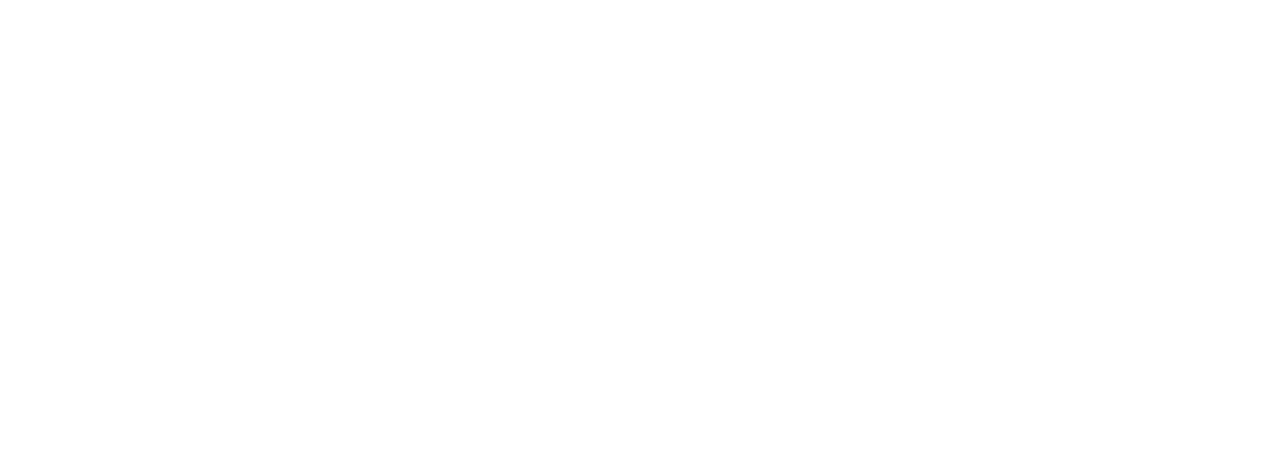
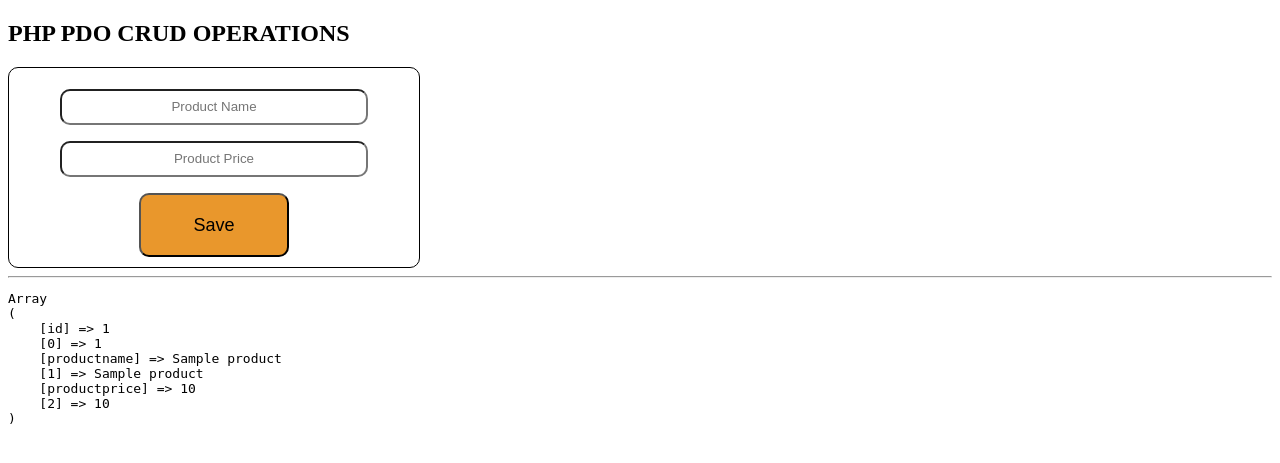
Before and after one commit to SudiDav/PHP-PDO-CRUD, a PHP site: page / in a window 1280 px wide. Before the commit the part shown is empty. Shown: the top 463 px of the page. Run offline with PHP 8.4, Linux system fonts and the light colour scheme; tables that the repository leaves empty or names only in its code hold one stand-in row (values such as "Sample post").

Commit message:
Modified the css file

```diff
--- /dev/null
+++ b/dbconnect.php
@@ -0,0 +1,4 @@
+<?php
+    $pdo = new PDO('mysql:host=localhost;dbname=crud_db','root','');
+    //echo 'Connection was Succefully!';
+?>
--- a/index.php
+++ b/index.php
@@ -1,11 +1,75 @@
+<?php
+
+    include'dbconnect.php';
+
+
+    if (isset($_POST['btnsave'])) {
+
+        $productname = $_POST['txtname'];
+        $productprice = $_POST['txtprice'];
+
+        if (!empty($productname && $productprice)) {
+            $insert = $pdo -> prepare("insert into tbl_product(productname,productprice) values(:name,:price)");
+
+            $insert -> bindParam(':name',$productname);
+            $insert -> bindParam(':price',$productprice);
+
+            $insert -> execute();
+
+            if ($insert ->  rowCount()) {
+
+                echo 'Inserted Successfully!';
+
+            } else {
+                # code...
+                echo 'Insertion Failed!';
+            }
+
+        } else {
+            # code...
+            echo 'Fields are empty!';
+        }
+
+    }
+
+?>
+
 <!DOCTYPE html>
 <html lang="en">
 <head>
     <meta charset="UTF-8">
     <meta name="viewport" content="width=device-width, initial-scale=1.0">
     <title>CRUD | PHP</title>
+    <link rel="stylesheet" href="style.css">
 </head>
 <body>
+    <h2>PHP PDO CRUD OPERATIONS</h2>
+
+    <form class="main" action="" method="post">
+        <p><input type="text" name="txtname"
+                  placeholder="Product Name"
+                  class="field"></p>
+        <p><input type="text" name="txtprice"
+                  placeholder="Product Price"
+                  class="field"></p>
+        <input type="submit" name="btnsave" value="Save" class="btn">
+    </form>
 
 </body>
 </html>
+<hr>
+<?php
+
+    $select = $pdo->prepare("select * from tbl_product");
+
+    $select->execute();
+    echo "<pre>";
+
+    while ($row = $select->fetch()) {
+        print_r($row);
+    }
+
+
+
+
+?>
--- /dev/null
+++ b/style.css
@@ -0,0 +1,29 @@
+.main{
+    border: 1px solid black;
+    border-radius: 10px;
+    justify-content: center;
+    text-align: center;
+    width: 400px;
+    padding: 5px 5px 10px 5px;
+}
+.btn{
+    border-radius: 10px;
+    width: 150px;
+    height: 20px;
+    background-color: #fff;
+    color: black;
+    cursor: pointer;
+    padding-top: 20px;
+    font-size: large;
+    font-weight: 300;
+    text-align: center;
+    padding-bottom: 40px;
+    background-color: rgb(233, 151, 44);
+}
+
+.field{
+    width: 300px;
+    height: 30px;
+    text-align: center;
+    border-radius: 10px;
+}
```
